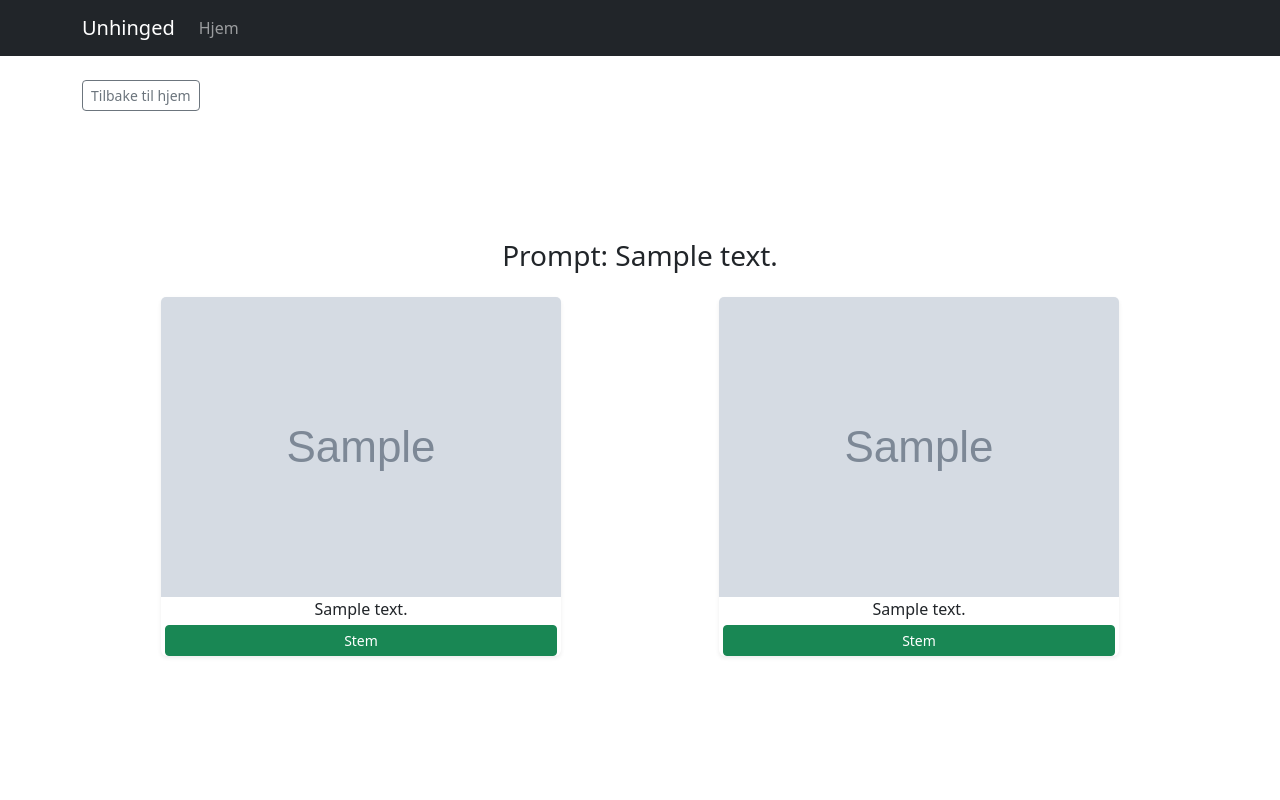
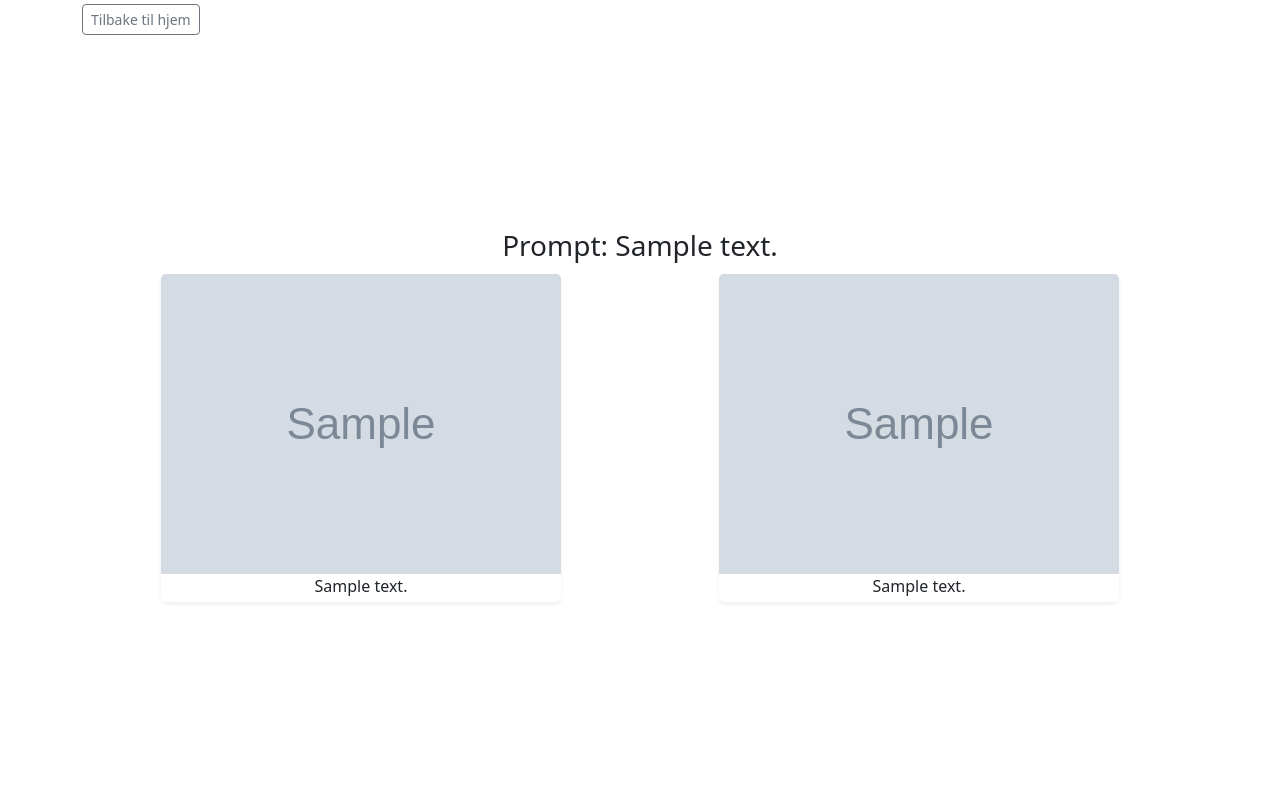
Before and after one commit to sveinrou/unhinged, a Django app: template templates/rank.html in a window 1280 px wide. Run offline with Django 5.2, Linux system fonts and the light colour scheme; the template is opened without the code that fills it: values that come from a table or form of the project are taken from there, others are empty; tables that the repository leaves empty hold one stand-in row (values such as "Sample post"); grey boxes marked "Sample" are stand-in pictures.

Commit message:
Improve formatting

```diff
--- a/templates/base.html
+++ b/templates/base.html
@@ -7,23 +7,7 @@
     <link href="https://cdn.jsdelivr.net/npm/bootstrap@5.3.2/dist/css/bootstrap.min.css" rel="stylesheet" integrity="sha384-T3c6CoIi6uLrA9TneNEoa7RxnatzjcDSCmG1MXxSR1GAsXEV/Dwwykc2MPK8M2HN" crossorigin="anonymous">
   </head>
   <body class="d-flex flex-column min-vh-100">
-    <nav class="navbar navbar-expand-lg navbar-dark bg-dark mb-4">
-      <div class="container">
-        <a class="navbar-brand" href="/">Unhinged</a>
-        <button class="navbar-toggler" type="button" data-bs-toggle="collapse" data-bs-target="#navbarNav" aria-controls="navbarNav" aria-expanded="false" aria-label="Toggle navigation">
-          <span class="navbar-toggler-icon"></span>
-        </button>
-        <div class="collapse navbar-collapse" id="navbarNav">
-          <ul class="navbar-nav">
-            <li class="nav-item">
-              <a class="nav-link" href="/">Hjem</a>
-            </li>
-          </ul>
-        </div>
-      </div>
-    </nav>
-
-    <div class="container flex-grow-1 d-flex flex-column">
+    <div class="container flex-grow-1 mt-1 d-flex flex-column">
       {% block content %}
       {% endblock %}
     </div>
--- a/templates/rank.html
+++ b/templates/rank.html
@@ -21,47 +21,47 @@
     </div>
     {% endif %}
 
-    <div class="row align-items-center g-0 flex-grow-1 justify-content-center"> {# Added justify-content-center for horizontal centering #}
+    <div class="row g-0 flex-grow-1">
       <!-- Card 1 -->
-      <div class="col-12 col-md-6 my-2 d-flex align-items-center justify-content-center"> {# Added d-flex align-items-center justify-content-center to col-12 for centering card vert/horiz #}
-        <div class="card h-100 shadow-sm hover-shadow border-0">
+      <div class="col-12 col-md-6 my-1 d-flex align-items-center justify-content-center clickable-card" onclick="document.getElementById('voteForm1').submit();">
+        <div class="card h-100 shadow-sm hover-hover border-0">
           {% if card1.image %}
           <img src="{{ card1.image.url }}" class="card-img-top img-fluid ranking-image d-block mx-auto" alt="Card 1 Image">
           {% endif %}
+          {% if card1.answer %} {# This applies to text-only prompt cards or image cards with captions (which we removed) #}
           <div class="card-body px-1 py-0">
-            {% if card1.answer %}
             <p class="card-text fs-6 mb-1">{{ card1.answer }}</p>
-            {% endif %}
-            <form method="post">
-                {% csrf_token %}
-                <input type="hidden" name="winner" value="{{ card1.id }}">
-                <input type="hidden" name="loser" value="{{ card2.id }}">
-                <button type="submit" class="btn btn-success btn-sm w-100 mt-0">Stem</button>
-            </form>
           </div>
+          {% endif %}
         </div>
       </div>
 
       <!-- Card 2 -->
-      <div class="col-12 col-md-6 my-3 d-flex align-items-center justify-content-center"> {# Added d-flex align-items-center justify-content-center to col-12 #}
+      <div class="col-12 col-md-6 my-1 d-flex align-items-center justify-content-center clickable-card" onclick="document.getElementById('voteForm2').submit();">
         <div class="card h-100 shadow-sm border-0">
            {% if card2.image %}
           <img src="{{ card2.image.url }}" class="card-img-top img-fluid ranking-image d-block mx-auto" alt="Card 2 Image">
           {% endif %}
+          {% if card2.answer %} {# This applies to text-only prompt cards or image cards with captions #}
           <div class="card-body px-1 py-0">
-            {% if card2.answer %}
             <p class="card-text fs-6 mb-1">{{ card2.answer }}</p>
-            {% endif %}
-            <form method="post">
-                {% csrf_token %}
-                <input type="hidden" name="winner" value="{{ card2.id }}">
-                <input type="hidden" name="loser" value="{{ card1.id }}">
-                <button type="submit" class="btn btn-success btn-sm w-100 mt-0">Stem</button>
-            </form>
           </div>
+          {% endif %}
         </div>
       </div>
     </div>
+
+    <!-- Hidden forms for voting -->
+    <form id="voteForm1" method="post" action="{% url 'rank_cards' profile.id card_type %}" style="display: none;">
+        {% csrf_token %}
+        <input type="hidden" name="winner" value="{{ card1.id }}">
+        <input type="hidden" name="loser" value="{{ card2.id }}">
+    </form>
+    <form id="voteForm2" method="post" action="{% url 'rank_cards' profile.id card_type %}" style="display: none;">
+        {% csrf_token %}
+        <input type="hidden" name="winner" value="{{ card2.id }}">
+        <input type="hidden" name="loser" value="{{ card1.id }}">
+    </form>
 
     {% endif %}
   </div>
@@ -90,14 +90,16 @@
         object-fit: contain;
         width: 100%; /* Ensure it takes full width of its container */
     }
+    .clickable-card {
+        cursor: pointer;
+    }
+    .clickable-card:hover .shadow-sm {
+        box-shadow: 0 .5rem 1rem rgba(0,0,0,.15)!important; /* Re-apply hover shadow */
+    }
     @media (max-width: 767.98px) { /* Adjust for smaller screens */
         .ranking-image {
             max-height: 30vh; /* Reduced from 35vh to 30vh for very small screens */
         }
-        .col-6 { /* This rule was made redundant by col-12 change, but still present. Removing. */
-            padding-left: 5px;
-            padding-right: 5px;
-        }
     }
 </style>
 {% endblock %}
```
